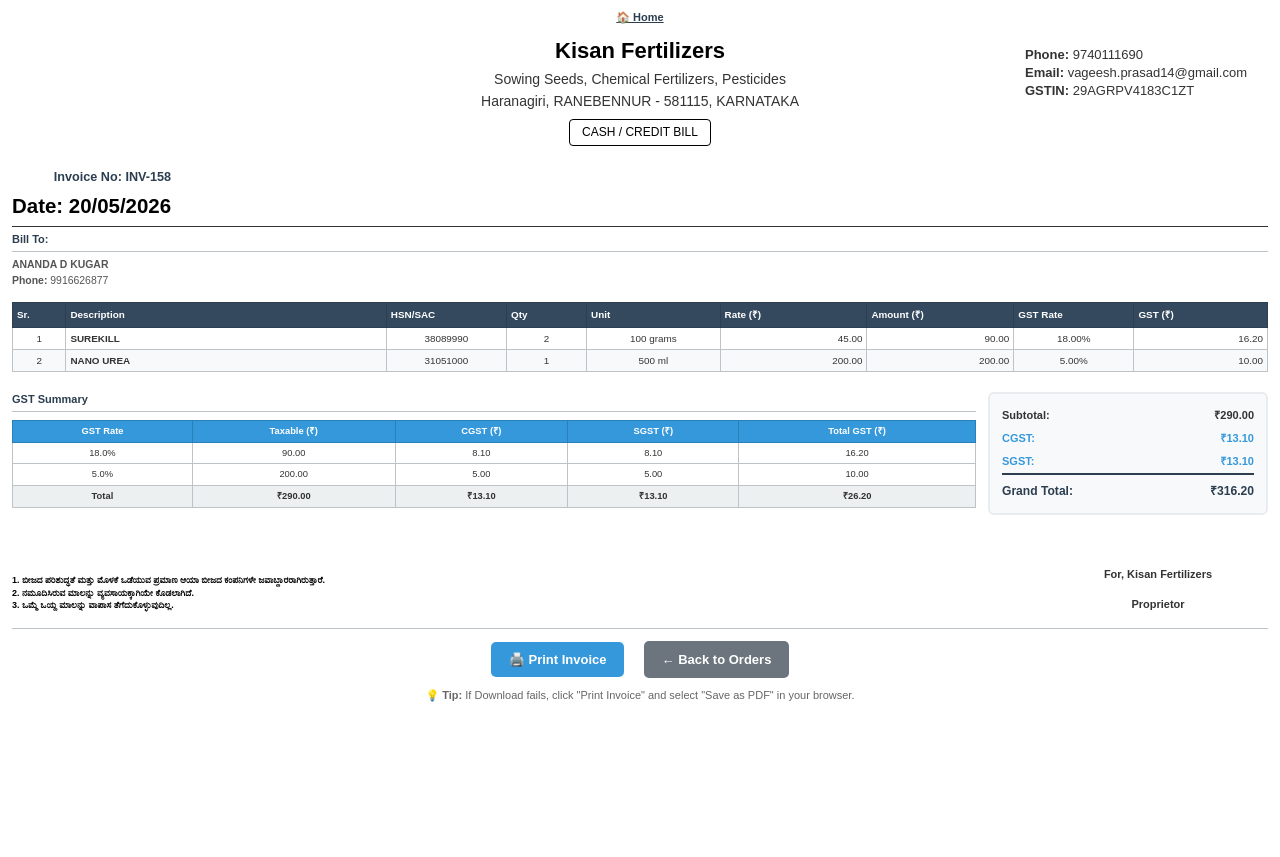
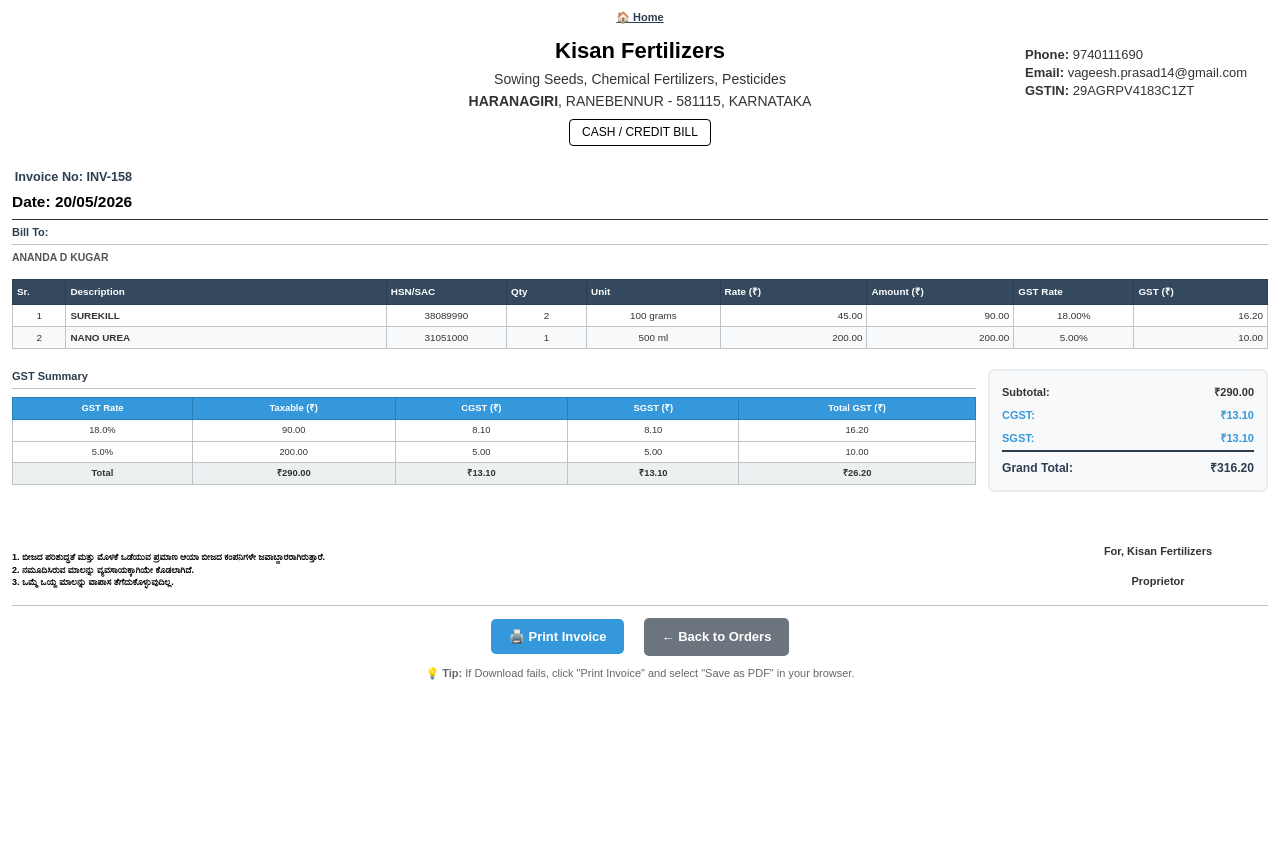
Before and after one commit to Tejas132005/E-Commerce-Platform, a Django app: a page that uses templates/invoice_template.html in a window 1280 px wide. Run offline with Django 4.2, Linux system fonts and the light colour scheme; a user stored in the database is signed in; data comes from the database, SQL or seed files in the repository; both versions use the stored data as it was after the commit; parts of the project's set-up code (start-up, migrations or seed data) failed here and were passed over.

Commit message:
Updated invoice_template

```diff
--- a/templates/invoice_template.html
+++ b/templates/invoice_template.html
@@ -519,7 +519,7 @@
                             Sowing Seeds, Chemical Fertilizers, Pesticides
                         </h4>
                         <h4 style="margin: 4px 0; font-size: 14px; font-weight: normal; color: #333;">
-                            {{ company.address }}, {{ company.city }} - {{ company.pincode }}, {{ company.state }}
+                            <span style="font-weight: bold">HARANAGIRI</span>, {{ company.city }} - {{ company.pincode }}, {{ company.state }}
                         </h4>
                         <div style="margin-top: 8px;">
                             <span class="bill-type-btn" style="margin: 0; display: inline-block;">
@@ -550,7 +550,7 @@
             </div>
             <div class="invoice-details">
                 <p class="invoice-no">Invoice No: {{ invoice.invoice_number|default:invoice.id }}</p>
-                <p style="font-size: calc(0.95rem + 10px); font-weight: bold; color: #000;">Date: {% if invoice.invoice_date %}{{ invoice.invoice_date|date:"d/m/Y" }}{% else %}{{ invoice.order_date|date:"d/m/Y" }}{% endif %}</p>
+                <p style="font-size: calc(0.95rem + 5px); font-weight: bold; color: #000;">Date: {% if invoice.invoice_date %}{{ invoice.invoice_date|date:"d/m/Y" }}{% else %}{{ invoice.order_date|date:"d/m/Y" }}{% endif %}</p>
             </div>
         </div>
 
@@ -569,7 +569,7 @@
                     <p>{{ customer.city }}, {{ customer.state|default:"State" }} - {{ customer.pincode|default:"000000"
                         }}</p>
                     {% endif %}
-                    <p><strong>Phone:</strong> {{ customer.phone }}</p>
+
                     {% if customer.email %}
                     <p><strong>Email:</strong> {{ customer.email }}</p>
                     {% endif %}
```
Also changed, not shown: db.sqlite3 (added).
